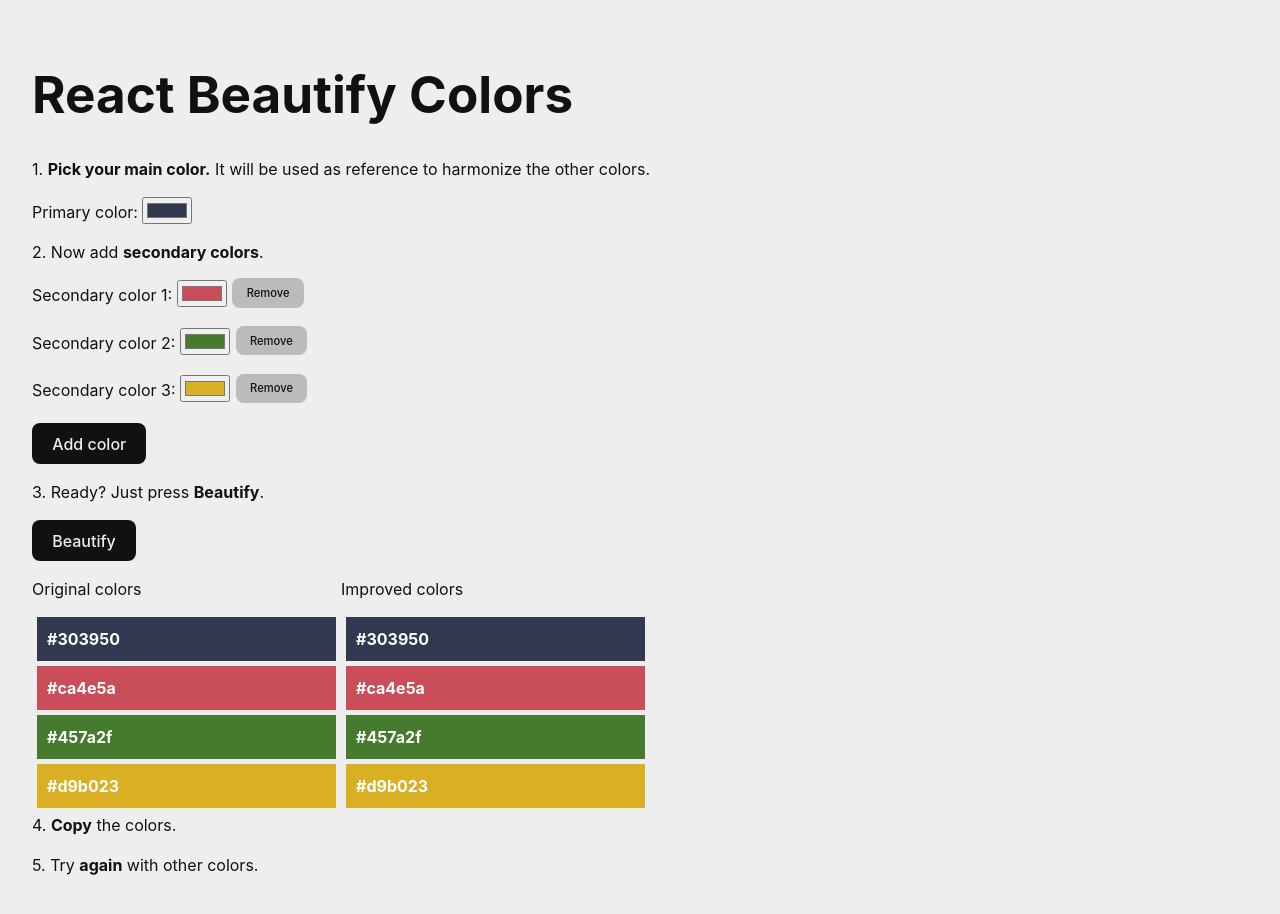
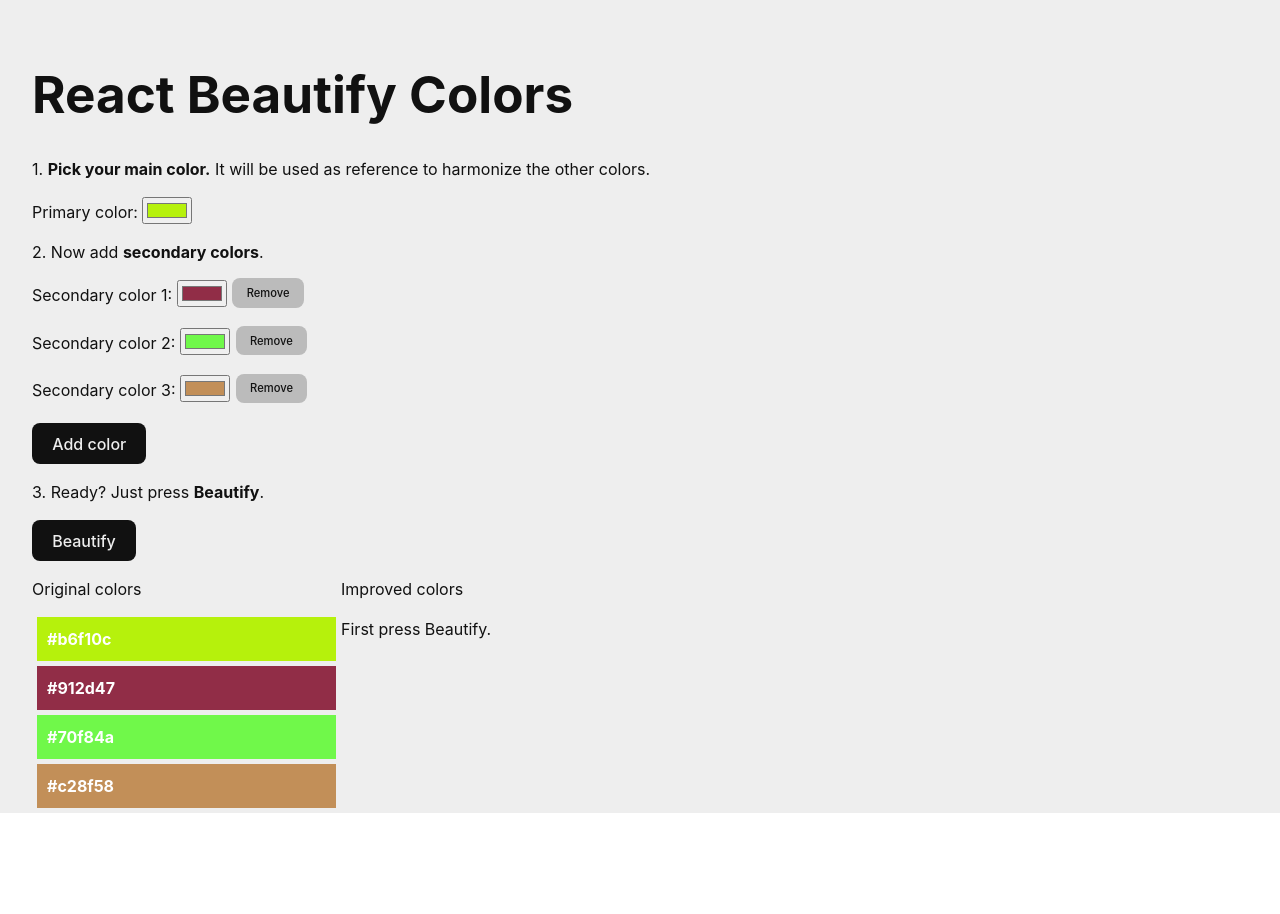
Before and after one commit to GhitaB/react-beautify-colors, a React (Vite) app: page / in a window 1280 px wide. Shown: the top 914 px of the page. After the commit the page ends 813 px from the top, so only its background shows below. Built offline with nearby package versions, Linux system fonts and the light colour scheme.

Commit message:
Improve init color to accept value. List improved colors

```diff
--- a/src/App.jsx
+++ b/src/App.jsx
@@ -1,5 +1,5 @@
 import { useState } from "react";
-import { init_color_picker, init_color_pickers } from "./utils";
+import { init_color, init_colors } from "./utils";
 import { beautify } from "./beautify";
 import { ColorPicker } from "./ColorPicker";
 import { ColorsList } from "./ColorsList";
@@ -7,12 +7,13 @@ import "./App.css";
 
 function App() {
   const number_of_colors = 4;
-  const [colors, setColors] = useState(init_color_pickers(number_of_colors));
+  const [colors, setColors] = useState(init_colors(number_of_colors));
   const [colorsIndex, setColorsIndex] = useState(number_of_colors);
+  const [improvedColors, setImprovedColors] = useState([]);
 
   const addColor = (colors) => {
     let updated = [...colors]; // Credits: https://stackoverflow.com/a/71250303/1929820
-    updated.push(init_color_picker(colorsIndex));
+    updated.push(init_color(colorsIndex));
     setColors(updated);
     setColorsIndex(colorsIndex + 1);
   };
@@ -38,8 +39,14 @@ function App() {
   };
 
   const beautifyColors = (colors) => {
-    const updated_colors = beautify(colors);
-    console.log("BEST: ", updated_colors);
+    const updated_colors_hex = beautify(colors);
+    console.log("BEST: ", updated_colors_hex);
+    const improved_colors = [];
+    let index = 1000;
+    for (let value of updated_colors_hex) {
+      improved_colors.push(init_color(index, value));
+    }
+    setImprovedColors(improved_colors);
   };
 
   return (
@@ -79,15 +86,9 @@ function App() {
           </div>
           <div className="col-right">
             <p>Improved colors</p>
-            <ColorsList {...colors} />
+            <ColorsList {...improvedColors} />
           </div>
         </div>
-        <p>
-          4. <strong>Copy</strong> the colors.
-        </p>
-        <p>
-          5. Try <strong>again</strong> with other colors.
-        </p>
       </div>
     </>
   );
--- a/src/ColorsList.jsx
+++ b/src/ColorsList.jsx
@@ -1,6 +1,9 @@
 export function ColorsList(colors) {
   const colors_array = Object.values(colors); // Credits: ChatGPT
   // Credits: ChatGPT for this amazing list of colors view, too.
+  if (colors_array.length === 0) {
+    return <p>First press Beautify.</p>;
+  }
   return (
     <div>
       {colors_array.map((color) => (
--- a/src/utils.jsx
+++ b/src/utils.jsx
@@ -4,7 +4,11 @@ export const random_hex_color = () => {
   return "#" + Math.floor(Math.random() * 16777215).toString(16);
 };
 
-export const init_color_picker = (order) => {
+export const init_color = (order, value) => {
+  if (value === null || value === "" || value === undefined) {
+    value = random_hex_color();
+  }
+
   let label = "";
   order = order.toString();
   if (order === "0") {
@@ -16,16 +20,16 @@ export const init_color_picker = (order) => {
     label: label,
     id: "color-" + order,
     name: "color-" + order,
-    value: random_hex_color(),
+    value: value,
   };
 };
 
-export const init_color_pickers = (number_of_color_pickers) => {
-  let color_pickers = [];
-  for (let i = 0; i < number_of_color_pickers; i++) {
-    color_pickers.push(init_color_picker(i));
+export const init_colors = (number_of_colors) => {
+  let colors = [];
+  for (let i = 0; i < number_of_colors; i++) {
+    colors.push(init_color(i));
   }
-  return color_pickers;
+  return colors;
 };
 
 export const hex_to_rgb = (hex) => {
```
